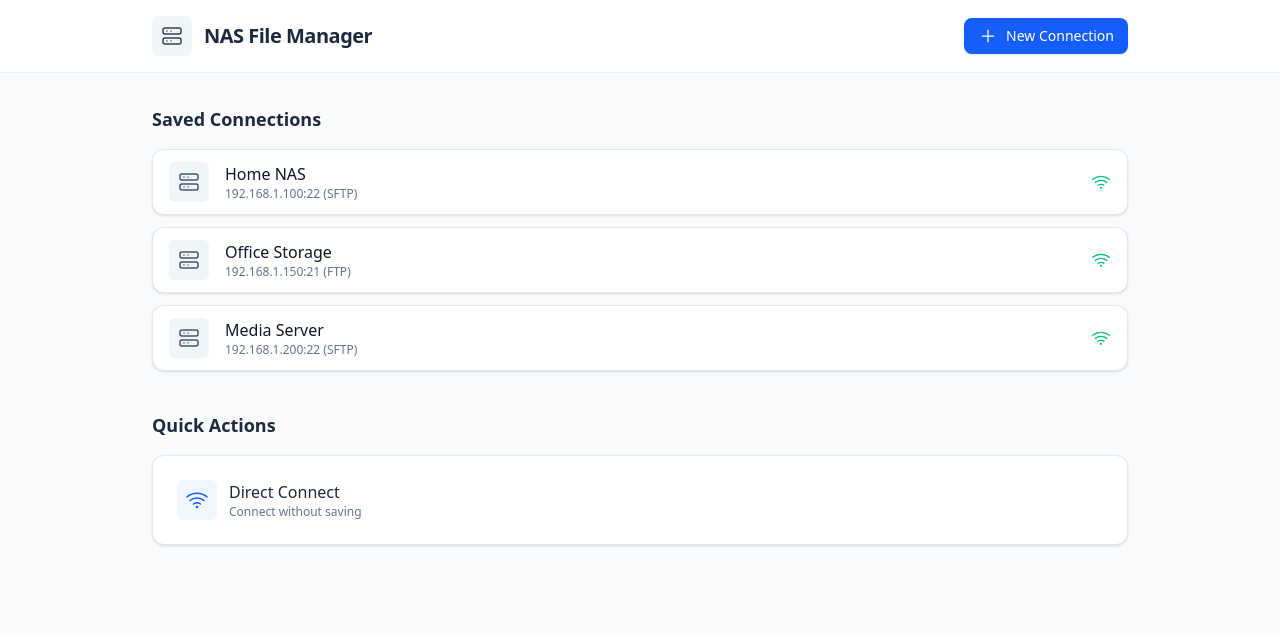
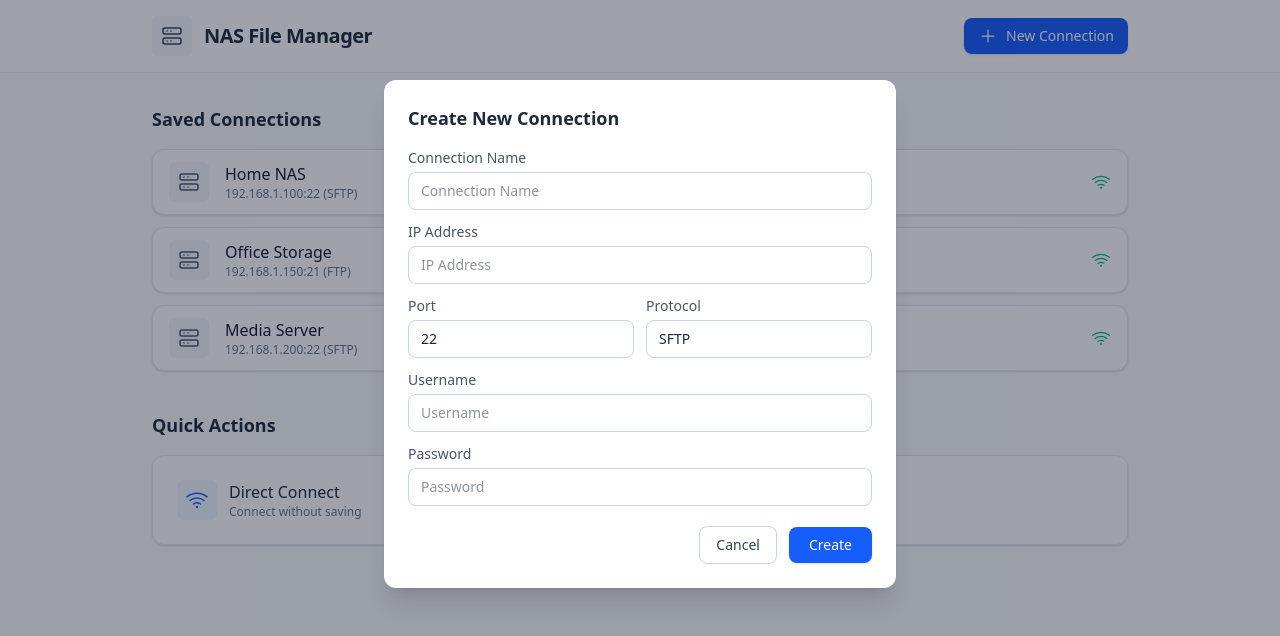
Before and after one commit to coolestcoder655/NAS-Storage-App, a React (Vite) app: page / in a window 1280 px wide. Both pictures are taken after a click on the button "New Connection". Shown: the top 636 px of the page. Built offline with nearby package versions, Linux system fonts and the light colour scheme.

Commit message:
feat: add modal for creating and connecting to saved connections

```diff
--- a/src/App.tsx
+++ b/src/App.tsx
@@ -64,6 +64,10 @@ const savedConnections: SavedConn[] = [
 ];
 
 const App: React.FC = () => {
+  const [modalMode, setModalMode] = React.useState<null | "new" | "direct">(null);
+
+  const closeModal = () => setModalMode(null);
+
   return (
     <div className="min-h-screen bg-gray-50 text-slate-800">
       {/* Top bar */}
@@ -77,6 +81,7 @@ const App: React.FC = () => {
           </div>
           <button
             type="button"
+            onClick={() => setModalMode("new")}
             className="inline-flex items-center gap-2 rounded-lg bg-blue-600 px-3.5 py-2 text-sm font-medium text-white shadow-sm hover:bg-blue-700 focus:outline-none focus-visible:ring-2 focus-visible:ring-blue-500"
           >
             <PlusIcon />
@@ -119,6 +124,7 @@ const App: React.FC = () => {
           <div className="rounded-xl border border-slate-200 bg-white p-4 shadow-sm">
             <button
               type="button"
+              onClick={() => setModalMode("direct")}
               className="flex w-full items-center gap-3 rounded-lg p-2 text-left transition hover:bg-slate-50"
             >
               <span className="rounded-md bg-blue-50 p-2 text-blue-600">
@@ -132,6 +138,99 @@ const App: React.FC = () => {
           </div>
         </section>
       </main>
+
+      {/* Modal (static form) */}
+      {modalMode && (
+        <div className="fixed inset-0 z-50 flex items-start justify-center">
+          {/* Backdrop */}
+          <div className="absolute inset-0 bg-slate-900/40" onClick={closeModal} />
+
+          {/* Dialog */}
+          <div className="relative mt-20 w-full max-w-lg rounded-xl bg-white p-6 shadow-xl">
+            <h3 className="mb-4 text-lg font-semibold">
+              {modalMode === "new" ? "Create New Connection" : "Direct Connect"}
+            </h3>
+
+            <form className="space-y-3">
+              {modalMode === "new" && (
+                <div>
+                  <label className="mb-1 block text-sm text-slate-600">Connection Name</label>
+                  <input
+                    type="text"
+                    placeholder="Connection Name"
+                    className="w-full rounded-lg border border-slate-300 px-3 py-2 text-sm outline-none focus:border-blue-500 focus:ring-2 focus:ring-blue-200"
+                  />
+                </div>
+              )}
+
+              <div>
+                <label className="mb-1 block text-sm text-slate-600">IP Address</label>
+                <input
+                  type="text"
+                  placeholder="IP Address"
+                  className="w-full rounded-lg border border-slate-300 px-3 py-2 text-sm outline-none focus:border-blue-500 focus:ring-2 focus:ring-blue-200"
+                />
+              </div>
+
+              <div className="grid grid-cols-2 gap-3">
+                <div>
+                  <label className="mb-1 block text-sm text-slate-600">Port</label>
+                  <input
+                    type="number"
+                    placeholder="22"
+                    defaultValue={22}
+                    className="w-full rounded-lg border border-slate-300 px-3 py-2 text-sm outline-none focus:border-blue-500 focus:ring-2 focus:ring-blue-200"
+                  />
+                </div>
+                <div>
+                  <label className="mb-1 block text-sm text-slate-600">Protocol</label>
+                  <select
+                    className="w-full appearance-none rounded-lg border border-slate-300 bg-white px-3 py-2 text-sm outline-none focus:border-blue-500 focus:ring-2 focus:ring-blue-200"
+                    defaultValue="SFTP"
+                  >
+                    <option value="SFTP">SFTP</option>
+                    <option value="FTP">FTP</option>
+                  </select>
+                </div>
+              </div>
+
+              <div>
+                <label className="mb-1 block text-sm text-slate-600">Username</label>
+                <input
+                  type="text"
+                  placeholder="Username"
+                  className="w-full rounded-lg border border-slate-300 px-3 py-2 text-sm outline-none focus:border-blue-500 focus:ring-2 focus:ring-blue-200"
+                />
+              </div>
+
+              <div>
+                <label className="mb-1 block text-sm text-slate-600">Password</label>
+                <input
+                  type="password"
+                  placeholder="Password"
+                  className="w-full rounded-lg border border-slate-300 px-3 py-2 text-sm outline-none focus:border-blue-500 focus:ring-2 focus:ring-blue-200"
+                />
+              </div>
+
+              <div className="mt-5 flex items-center justify-end gap-3">
+                <button
+                  type="button"
+                  onClick={closeModal}
+                  className="inline-flex items-center justify-center rounded-lg border border-slate-300 bg-white px-4 py-2 text-sm font-medium text-slate-700 hover:bg-slate-50"
+                >
+                  Cancel
+                </button>
+                <button
+                  type="button"
+                  className="inline-flex items-center justify-center rounded-lg bg-blue-600 px-5 py-2 text-sm font-medium text-white shadow-sm hover:bg-blue-700"
+                >
+                  {modalMode === "new" ? "Create" : "Connect"}
+                </button>
+              </div>
+            </form>
+          </div>
+        </div>
+      )}
     </div>
   );
 };
```
